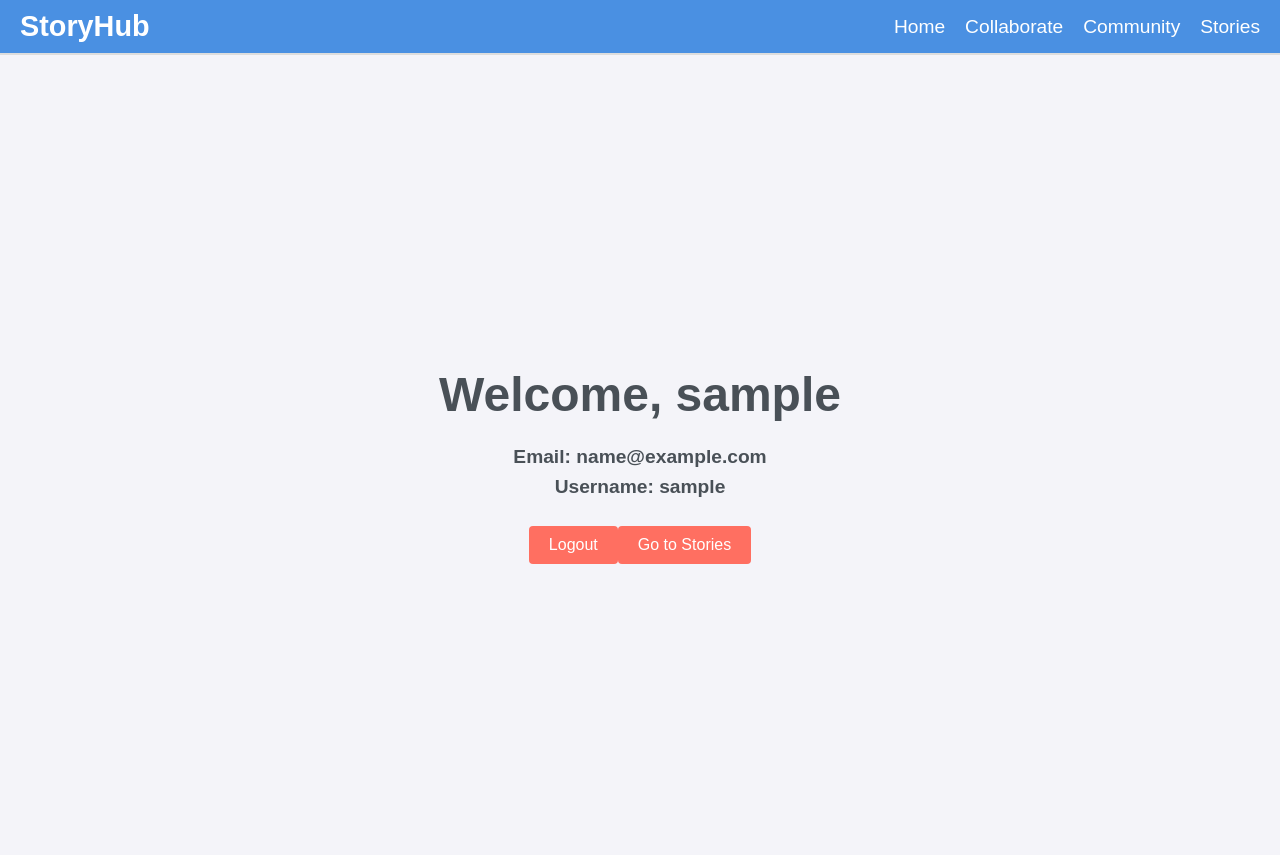
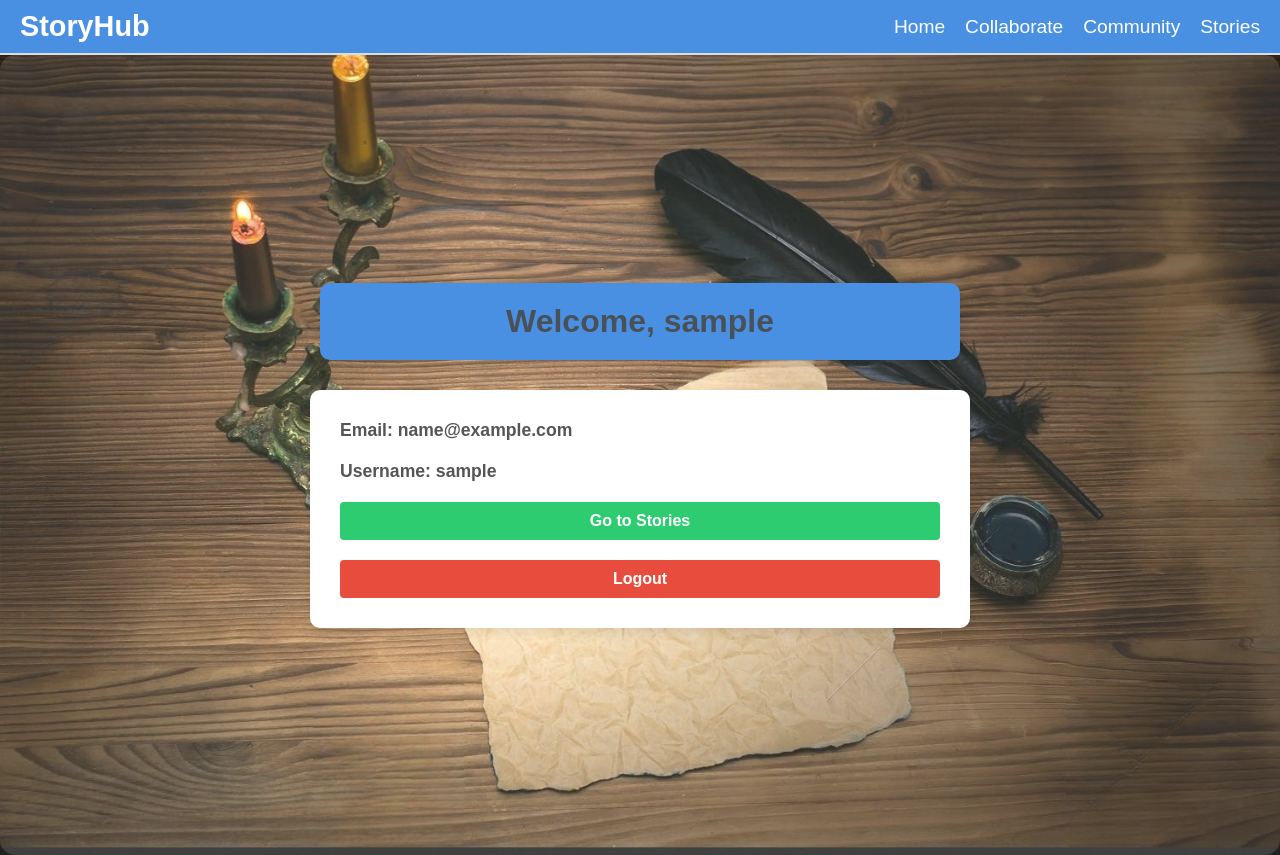
Before and after one commit to velpandy/storytelling-platform, a React (Create React App) app: page /profile in a window 1280 px wide. Built offline with nearby package versions, Linux system fonts and the light colour scheme; no server answers; sample sign-in values are in the browser's storage.

Commit message:
Profile UI align, styles and background styles

```diff
--- a/src/pages/ProfilePage.css
+++ b/src/pages/ProfilePage.css
@@ -1,39 +1,166 @@
+body {
+  margin: 0;
+  font-family: 'Arial', sans-serif;
+  background-image: url('../assets/home.jpeg');
+  background-size: cover;
+  background-attachment: fixed;
+  background-position: center;
+  color: #333;
+  transition: background-color 0.3s ease, color 0.3s ease;
+}
+
+@media (prefers-color-scheme: dark) {
+  body {
+    background-color: #121212;
+    color: #e0e0e0;
+  }
+
+  .profile-page-container {
+    background: rgba(50, 50, 50, 0.8);
+  }
+
+  .profile-header {
+    background-color: #1e88e5;
+  }
+
+  .profile-content {
+    background-color: #2c2c2c;
+  }
+}
+
 .profile-page-container {
   display: flex;
   flex-direction: column;
   align-items: center;
   justify-content: center;
-    min-height: 100vh;
-    background-color: #f4f4f9;
-    font-family: 'Arial', sans-serif;
+  height: 100vh;
+  padding: 20px;
+  box-sizing: border-box;
+  background: rgba(255, 255, 255, 0.138);  /* Adds a subtle background to the content */
+  border-radius: 15px;
+  transition: background 0.3s ease;
+}
+
+.profile-header {
+  background-color: #4a90e2;
+  color: white;
+  padding: 20px;
+  border-radius: 10px;
+  text-align: center;
+  box-shadow: 0px 4px 8px rgba(0, 0, 0, 0.1);
+  width: 100%;
+  max-width: 600px;
+  margin-bottom: 30px;
+  transition: transform 0.3s ease, box-shadow 0.3s ease;
+}
+
+.profile-header:hover {
+  transform: scale(1.02);
+  box-shadow: 0px 6px 16px rgba(0, 0, 0, 0.15);
 }
 
 .profile-header h1 {
-    font-size: 3rem;
-    margin-bottom: 1rem;
+  margin: 0;
+  font-size: 2rem;
 }
 
 .profile-content {
-    text-align: center;
+  background-color: white;
+  border-radius: 10px;
+  box-shadow: 0px 4px 12px rgba(0, 0, 0, 0.1);
+  padding: 30px;
+  width: 100%;
+  max-width: 600px;
+  display: flex;
+  flex-direction: column;
+  gap: 20px;
+  transition: transform 0.3s ease, box-shadow 0.3s ease, background-color 0.3s ease;
+}
+
+.profile-content:hover {
+  transform: translateY(-5px);
+  box-shadow: 0px 6px 16px rgba(0, 0, 0, 0.15);
 }
 
 .profile-content h3 {
-    font-size: 1.2rem;
-    margin: 0.5rem 0;
+  margin: 0;
+  font-size: 1.1rem;
+  color: #555;
 }
 
-  .logout-button,
+button {
+  cursor: pointer;
+  font-size: 1rem;
+  padding: 10px 20px;
+  border: none;
+  border-radius: 5px;
+  transition: all 0.3s ease;
+}
+
+button:hover {
+  transform: scale(1.05);
+  box-shadow: 0px 4px 12px rgba(0, 0, 0, 0.2);
+}
+
+.logout-button {
+  background-color: #e74c3c;
+  color: white;
+  font-weight: bold;
+}
+
+.logout-button:hover {
+  background-color: #c0392b;
+}
+
 .go-to-stories-button {
-    padding: 10px 20px;
-    margin-top: 20px;
-    background-color: #ff6f61;
+  background-color: #2ecc71;
   color: white;
-    border: none;
-    cursor: pointer;
+  font-weight: bold;
+}
+
+.go-to-stories-button:hover {
+  background-color: #27ae60;
+}
+
+@media (max-width: 1024px) {
+  .profile-header h1 {
+    font-size: 1.75rem;
+  }
+
+  .profile-content h3 {
     font-size: 1rem;
   }
 
-  .logout-button:hover,
-  .go-to-stories-button:hover {
-    background-color: #ff4c3b;
+  button {
+    font-size: 0.95rem;
   }
+}
+
+@media (max-width: 768px) {
+  .profile-header h1 {
+    font-size: 1.5rem;
+  }
+
+  .profile-content h3 {
+    font-size: 0.9rem;
+  }
+
+  button {
+    font-size: 0.85rem;
+  }
+}
+
+@media (max-width: 480px) {
+  .profile-header h1 {
+    font-size: 1.25rem;
+  }
+
+  .profile-content h3 {
+    font-size: 0.8rem;
+  }
+
+  button {
+    font-size: 0.8rem;
+    padding: 8px 16px;
+  }
+}
--- a/src/pages/ProfilePage.js
+++ b/src/pages/ProfilePage.js
@@ -29,14 +29,15 @@ const ProfilePage = () => {
       <div className="profile-content">
         <h3>Email: {user ? user.email : "Loading..."}</h3>
         <h3>Username: {user ? user.username : "Loading..."}</h3>
-        <button onClick={handleLogout} className="logout-button">
-          Logout
-        </button>
+
         <button
           onClick={() => navigate("/stories")}
           className="go-to-stories-button"
         >
           Go to Stories
+        </button>
+        <button onClick={handleLogout} className="logout-button">
+          Logout
         </button>
       </div>
     </div>
```
Also changed, not shown: src/assets/home.jpeg (added). Lines whose indentation alone changed are shown as unchanged.
